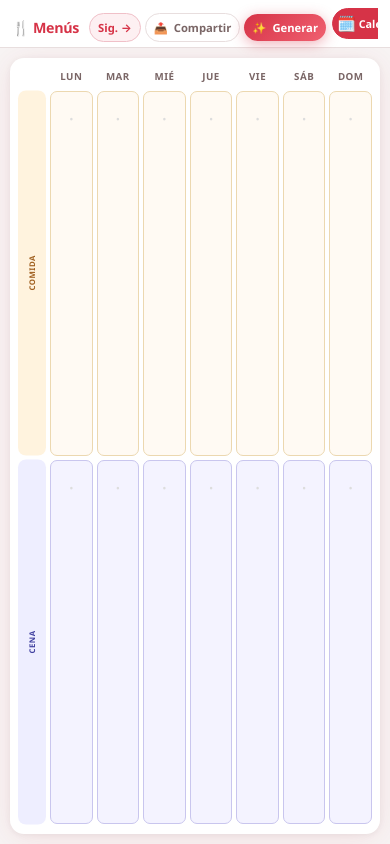
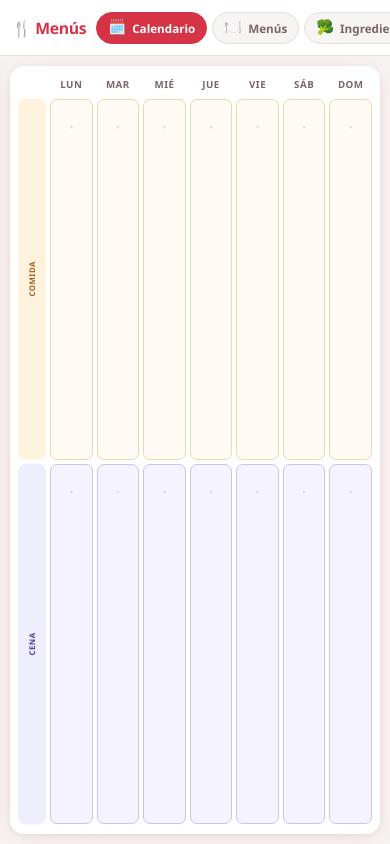
Before and after one commit to bnc64/Menus, a plain HTML site: page index.html in a window 390 px wide. Drawn offline with Linux system fonts and the light colour scheme.

Commit message:
Add files via upload

```diff
--- a/css/styles.css
+++ b/css/styles.css
@@ -741,30 +741,7 @@ main {
 }
 
 /* ============================================================
-   RESPONSIVE — header en dos filas (portrait Y landscape en móvil)
-   ============================================================ */
-@media (max-width: 767px) {
-  header {
-    flex-wrap: wrap;
-    height: auto;
-    padding: 8px 12px 0;
-    gap: 6px;
-  }
-  header h1 { flex: 1; font-size: 0.95rem; }
-  .header-actions { order: 2; gap: 4px; }
-  .top-tabs { order: 3; width: 100%; padding-bottom: 8px; gap: 4px; }
-
-  /* Tabs con texto: repartidos a igual ancho, fuente pequeña */
-  .tab-btn { flex: 1; justify-content: center; padding: 7px 4px; font-size: 0.72rem; gap: 3px; }
-  .tab-btn .tab-icon { font-size: 1rem; }
-
-  /* Botones de acción: texto visible pero compacto */
-  #btn-semana-toggle { font-size: 0.75rem; padding: 6px 8px; }
-  #btn-compartir, #btn-nav-crear { font-size: 0.75rem; padding: 6px 8px; }
-}
-
-/* ============================================================
-   RESPONSIVE — calendario (pantallas pequeñas)
+   RESPONSIVE — calendario pequeño (< 600px)
    ============================================================ */
 @media (max-width: 599px) {
   main { padding: 10px; }
@@ -804,3 +781,28 @@ main {
   #calendario-grid { gap: 10px; grid-template-columns: 52px repeat(7, 1fr); }
   .calendario-card { padding: 20px; }
 }
+
+/* ============================================================
+   RESPONSIVE — header con scroll horizontal en móvil (≤ 767px)
+   Colocado al final para sobreescribir los estilos de escritorio
+   ============================================================ */
+@media (max-width: 767px) {
+  header {
+    flex-wrap: nowrap;
+    overflow-x: auto;
+    scrollbar-width: none;
+    -webkit-overflow-scrolling: touch;
+    height: var(--header-h);
+    padding: 0 12px;
+    gap: 6px;
+  }
+  header::-webkit-scrollbar { display: none; }
+  header h1 { flex-shrink: 0; }
+  .top-tabs { flex: 0 0 auto; gap: 5px; overflow: visible; }
+  .header-actions { flex-shrink: 0; gap: 5px; margin-left: auto; padding-left: 6px; }
+
+  .tab-btn { flex-shrink: 0; font-size: 0.78rem; padding: 7px 11px; }
+  .tab-btn .tab-icon { font-size: 0.95rem; }
+  #btn-semana-toggle { font-size: 0.76rem; padding: 6px 10px; }
+  #btn-compartir, #btn-nav-crear { font-size: 0.76rem; padding: 6px 10px; }
+}
```
